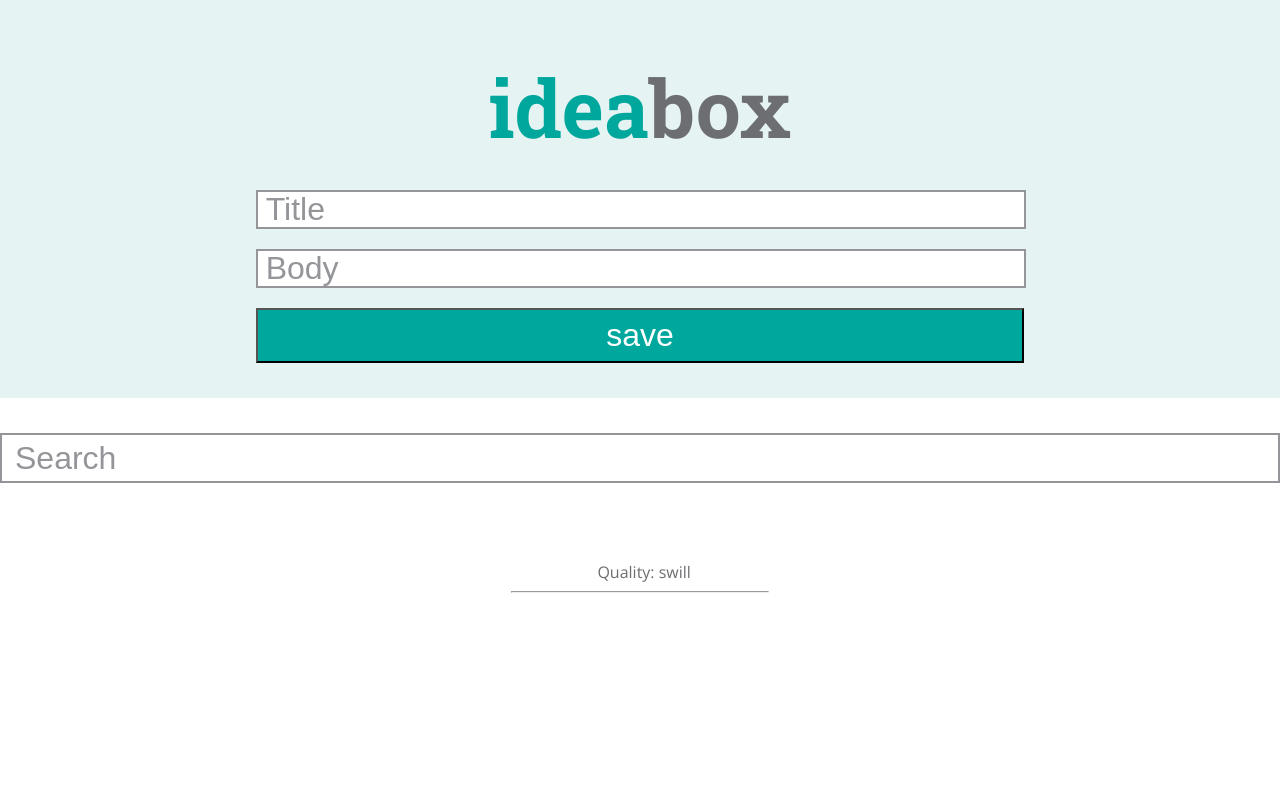
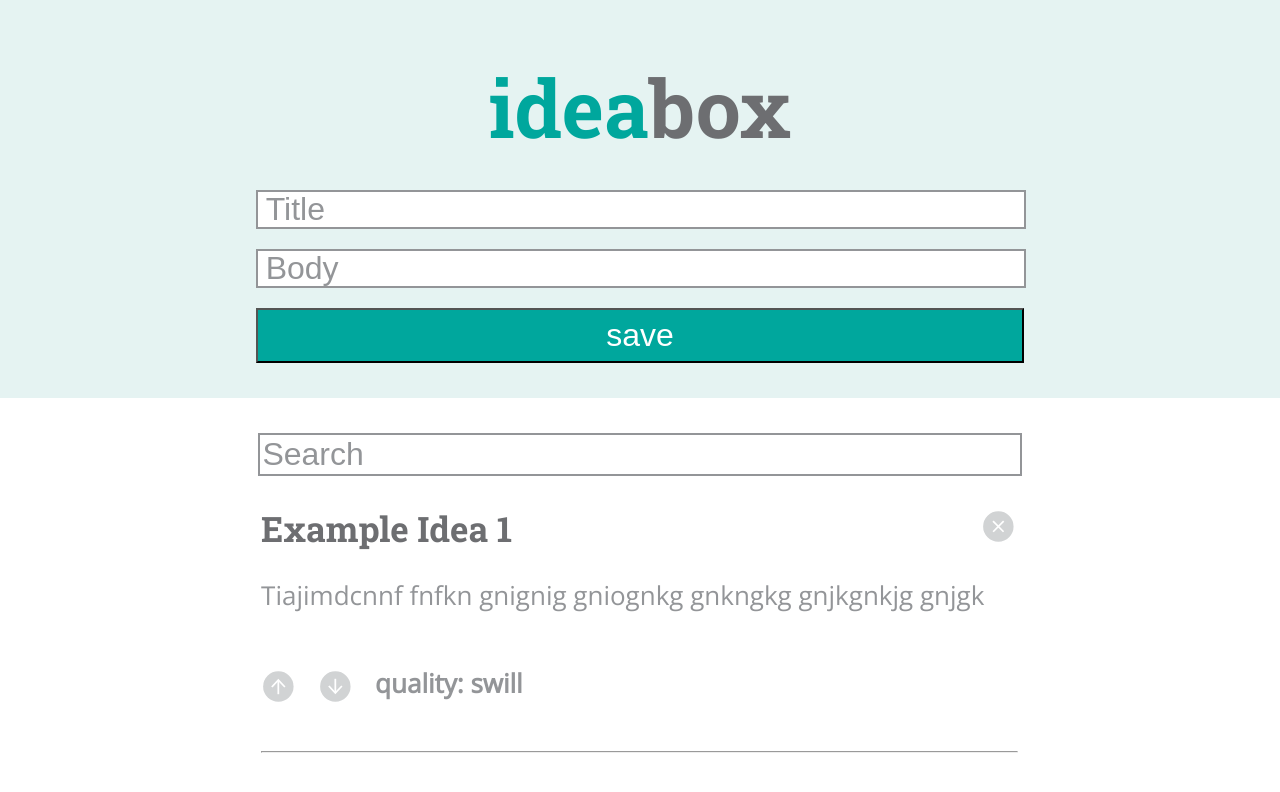
Before and after one commit to kyleewellons/idea-box, a plain HTML site: page index.html in a window 1280 px wide. Drawn offline with nearby package versions, Linux system fonts and the light colour scheme.

Commit message:
Style article card

```diff
--- a/index.html
+++ b/index.html
@@ -9,20 +9,21 @@
     <main>
       <h1 class="main__h1">idea</h1><h1>box</h1>
       <form>
-        <input type="text" placeholder="Title">
-        <input type="text" placeholder="Body">
+        <input class="main__h1-input" type="text" placeholder="Title">
+        <input class="main__h1-input"type="text" placeholder="Body">
         <button>save</button>
     </main>
     <section>
-      <input type="text" placeholder="Search">
-      <article>
-        <h2></h2>
-        <img src="">
-        <p></p>
-        <img>
-        <img>
-        <span>Quality: </span>
-        <span>swill</span>
+      <input class="search-bar" type="text" placeholder="Search">
+      <article class="idea__card">
+        <h2 class="card-h2">Example Idea 1</h2>
+        <img class="delete-btn"src="delete.svg">
+        <p>Tiajimdcnnf fnfkn gnignig gniognkg gnkngkg gnjkgnkjg gnjgk</p>
+        <img class="quality-btn upvote"src="upvote.svg">
+        <img class="quality-btn downvote" src="downvote (1).svg">
+        <p class="quality-span">quality
+          </p>
+        <p class="quality-span">: swill</p>
         <hr>
       </article>
     </section>
--- a/style.css
+++ b/style.css
@@ -11,6 +11,23 @@ main {
   margin-bottom: 35px;
 }
 
+p {
+  font-size: 26px;
+  color: #939598;
+}
+
+img {
+  height: 35px;
+  width: 35px;
+}
+
+.card-h2 {
+  display: inline-block;
+  margin-bottom: 0;
+  font-family: 'Roboto Slab', serif;
+  font-size: 35px;
+}
+
 h1 {
   display: inline-block;
   font-family: 'Roboto Slab', serif;
@@ -18,8 +35,7 @@ h1 {
   margin-bottom: 30px;
 }
 
-input {
-
+.main__h1-input {
   margin-bottom: 20px;
   width: 98.5%;
   border: #939598 solid 2px;
@@ -31,9 +47,17 @@ input {
   color: #939598;
 }
 
-input::placeholder {
+.main__h1-input::placeholder {
    color: #939598;
-   /*padding-top:10px;*/
+}
+
+.delete-btn {
+float: right;
+margin-top: 33px;
+}
+
+.delete-btn:hover {
+
 }
 
 section {
@@ -46,12 +70,9 @@ form {
   margin-left: 20%;
 }
 
-
-
 .main__h1 {
  color: #00a79d;
  display: inline-block;
-
 }
 
 button {
@@ -64,13 +85,37 @@ button {
 }
 
 hr {
-  width: 20%;
+  width: 100%;
 }
 
+.search-bar {
+  width: 59%;
+  font-size: 2em;
+  color: #939598;
+  border: #939598 solid 2px;
+}
 
+.search-bar::placeholder {
+   color: #939598;
+}
 
+.idea__card {
+  width: 59%;
+  margin-left: 20.4%;
+  text-align: left;
+}
 
+.quality-btn {
+ float: left;
+ margin-top: 30px;
+ margin-right: 22px;
+}
 
+.quality-span {
+float: left;
+font-weight: 800;
+margin-bottom: 50px ;
+}
 
 
 
```
Also changed, not shown: delete-hover.svg (added), delete.svg (added), downvote (1).svg (added), downvote-hover (1).svg (added), upvote-hover.svg (added), upvote.svg (added), 1 other file.
